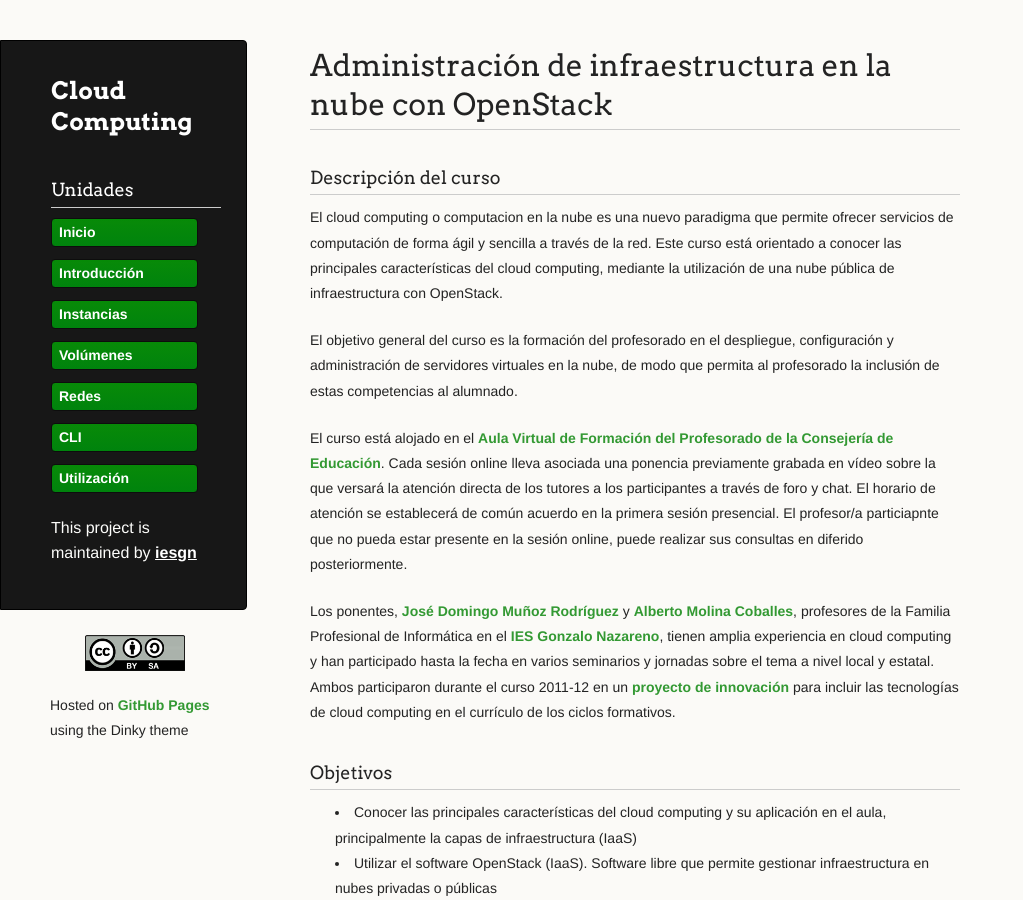
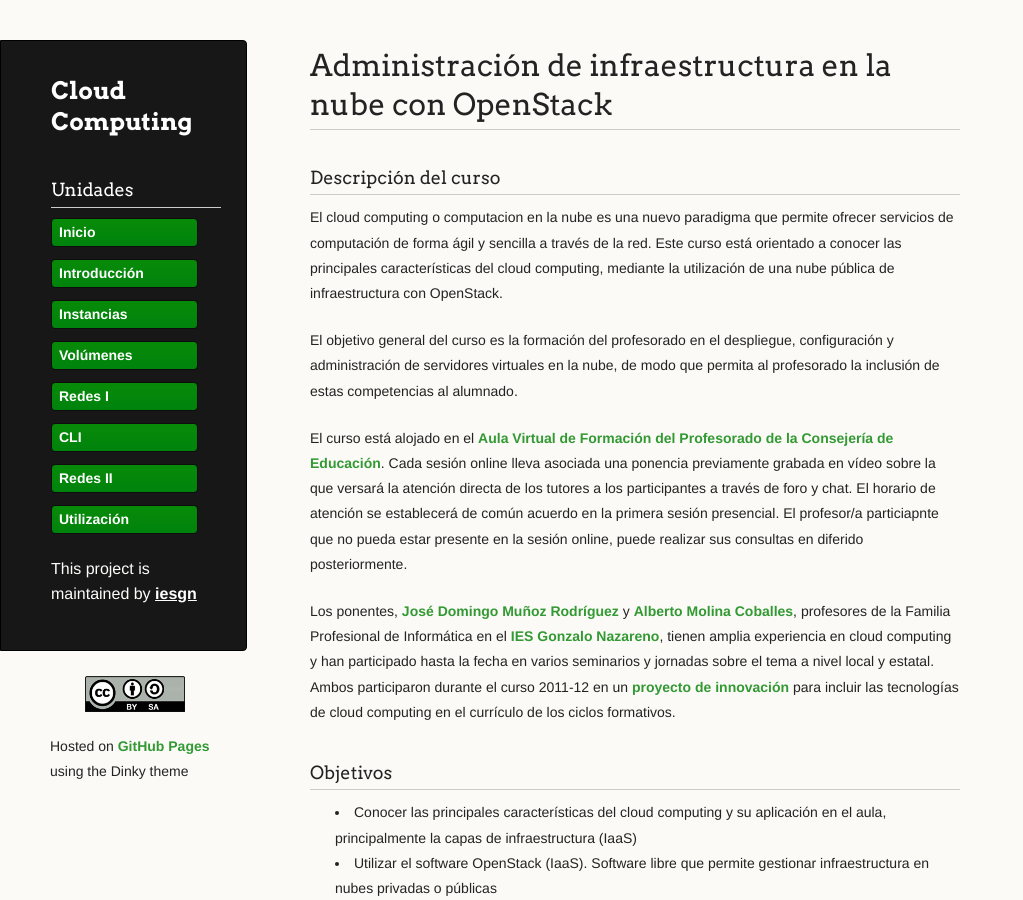
Before and after one commit to iesgn/cloud2, a Jekyll site: the page built from index.md, in a window 1280 px wide and 900 px high. Shown: the whole window, without its empty margins (0-1023 px from the left). Built offline with Jekyll 4.4.1, drawn with Linux system fonts in a browser that asks for light colours.

Commit message:
Reestrucutración de redes

```diff
--- a/_data/menu.yml
+++ b/_data/menu.yml
@@ -65,11 +65,13 @@
      url: /cloud2/curso/u2
    - name: Volúmenes
      url: /cloud2/curso/u3
-   - name: Redes
+   - name: Redes I
      url: /cloud2/curso/u4
    - name: CLI
      url: /cloud2/curso/u5
+   - name: Redes II
+     url: /cloud2/curso/u6
    - name: Utilización
-     url: /cloud2/curso/u6
+     url: /cloud2/curso/u7
 #   - name: Foro
 #     url: https://github.com/iesgn/cloud2/issues
```
